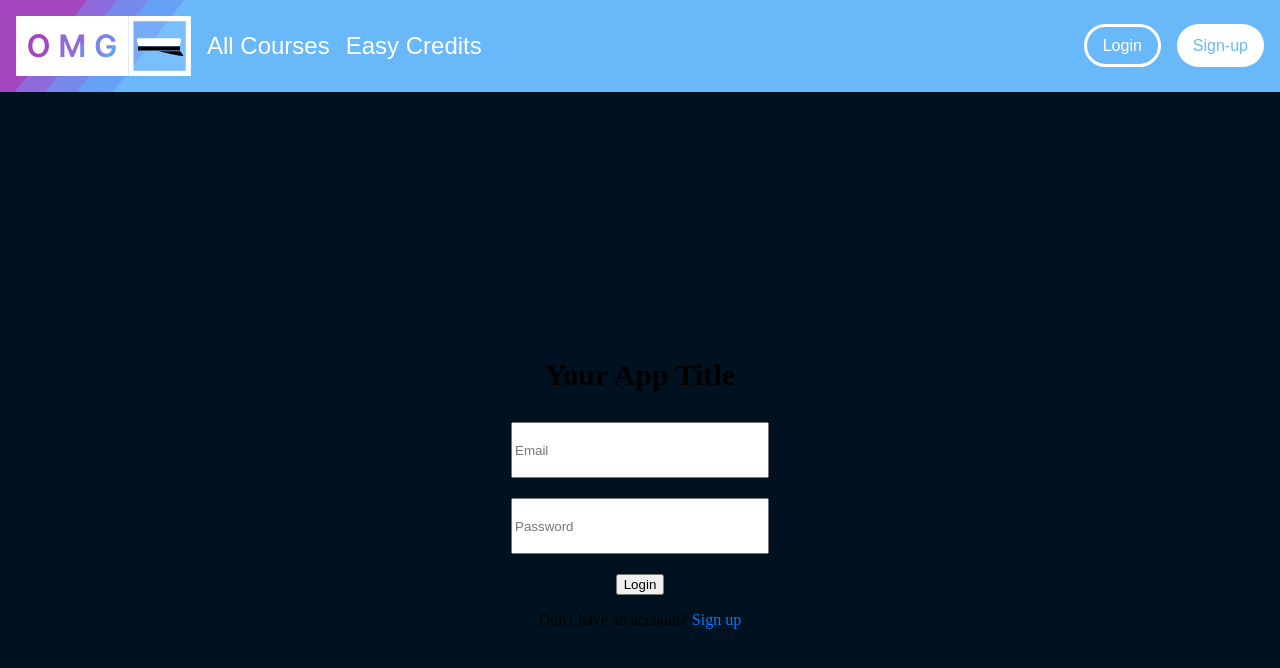
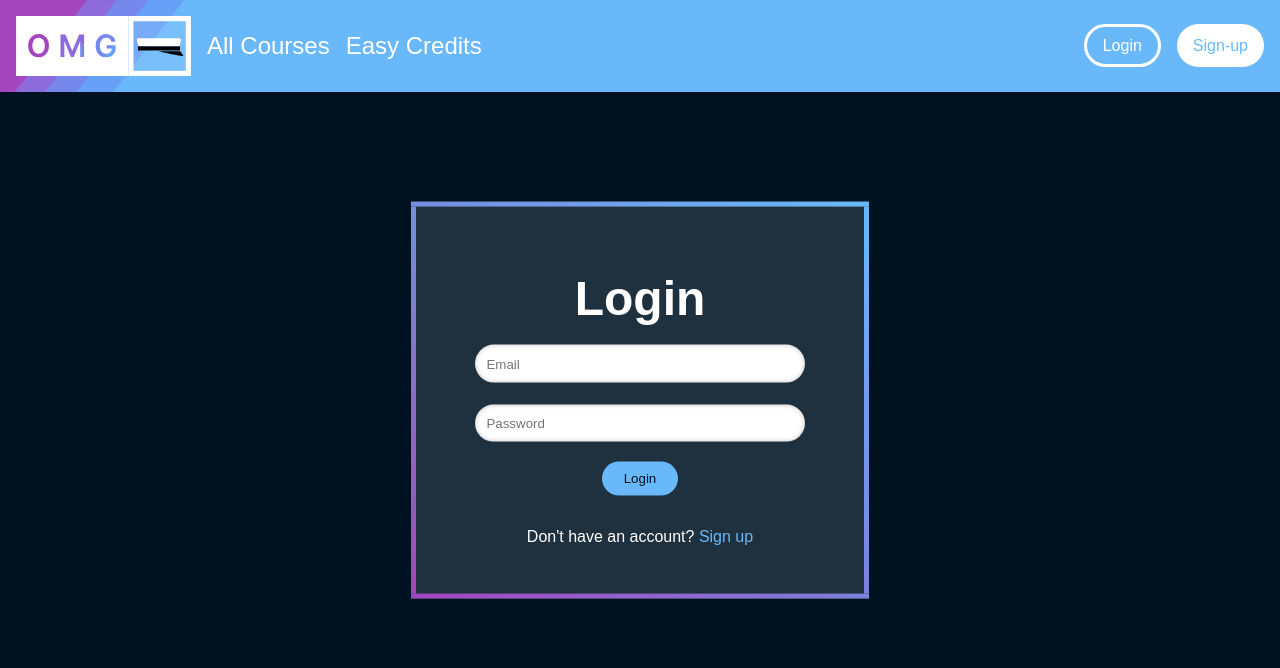
Before and after one commit to timozo/OMG, a React (Vite) app: page /login in a window 1280 px wide. Shown: the top 668 px of the page. Built offline with nearby package versions, Linux system fonts and the light colour scheme.

Commit message:
updates login and signup views

```diff
--- /dev/null
+++ b/src/MagicCard.css
@@ -0,0 +1,85 @@
+:root {
+  text-align: center;
+  --max-width: calc(100%);
+  --color-purple: #a446be;
+  --color-violet: #7788dd;
+  --color-blue: #69b8fa;
+  --color-bg: #001220;
+  --color-indigo: #67a1f7;
+}
+
+@property --rotate {
+  syntax: "<angle>";
+  initial-value: 132deg;
+  inherits: false;
+}
+
+.card {
+  display: flex;
+  flex-direction: column;
+  justify-content: center;
+  align-items: center;
+  background-color: #1f313f;
+  width: 30%;
+  padding: 2rem;
+  gap: 1rem;
+  position: absolute;
+  top: 50%;
+  transform: translate(-50%, -50%);
+  left: 50%;
+  border: 5px solid transparent;
+  border-image: linear-gradient(
+      var(--rotate),
+      var(--color-purple),
+      var(--color-violet),
+      var(--color-blue)
+    )
+    1;
+  border-image-slice: 1;
+  border-image-source: linear-gradient(
+    var(--rotate),
+    var(--color-purple),
+    var(--color-violet),
+    var(--color-blue)
+  );
+  animation: spin 5s infinite linear;
+}
+
+.card:hover {
+  color: rgb(88 199 250 / 100%);
+  transition: color 1s;
+}
+
+@keyframes spin {
+  0% {
+    --rotate: 0deg;
+  }
+  100% {
+    --rotate: 360deg;
+  }
+}
+
+.login_form {
+  border-radius: 50px;
+  box-shadow: inset 0 0 5px rgba(0, 0, 0, 0.25);
+  border: 0;
+  margin: 0.2rem;
+  padding: 0.7rem;
+  width: 80%;
+}
+
+.btn.login {
+  width: 20%;
+  border: none;
+  color: var(--color-bg);
+  background-color: var(--color-blue);
+}
+
+.login_prompt {
+  color: white;
+  font-family: sans-serif;
+}
+
+.login_prompt span {
+  color: var(--color-blue);
+}
--- a/src/views/AllCourses.jsx
+++ b/src/views/AllCourses.jsx
@@ -1 +1,21 @@
-export default function AllCourses() {}
+import { DataGrid } from "@mui/x-data-grid";
+
+export default function AllCourses() {
+  const rows = [
+    { id: 1, col1: "Hello", col2: "World", col3: 1000 },
+    { id: 2, col1: "DataGridPro", col2: "is Awesome", col3: 1212 },
+    { id: 3, col1: "MUI", col2: "is Amazing", col3: 1212 },
+  ];
+
+  const columns = [
+    { field: "col1", headerName: "Column 1", width: 150 },
+    { field: "col2", headerName: "Column 2", width: 150 },
+    { field: "col3", headerName: "Column 3", width: 150, type: "number" },
+  ];
+
+  return (
+    <div style={{ background: "white" }}>
+      <DataGrid rows={rows} columns={columns} />
+    </div>
+  );
+}
--- a/src/views/LoginPage.jsx
+++ b/src/views/LoginPage.jsx
@@ -1,9 +1,10 @@
-import { useState } from 'react';
-import { auth, signInWithEmailAndPassword } from '../services/firebase';
+import { useState } from "react";
+import { auth, signInWithEmailAndPassword } from "../services/firebase";
+import "../MagicCard.css";
 
 export default function LoginPage() {
-  const [email, setEmail] = useState('');
-  const [password, setPassword] = useState('');
+  const [email, setEmail] = useState("");
+  const [password, setPassword] = useState("");
 
   // Handle login with Firebase and error handling
   const handleLogin = () => {
@@ -11,43 +12,52 @@ export default function LoginPage() {
       .then((userCredential) => {
         // Signed in
         const user = userCredential.user;
-        console.log('User:', user);
+        console.log("User:", user);
       })
       .catch((error) => {
-        if (error.code === 'auth/user-not-found' || error.code === 'auth/wrong-password') {
-          alert('E-mail or password is incorrect');
+        if (
+          error.code === "auth/user-not-found" ||
+          error.code === "auth/wrong-password"
+        ) {
+          alert("E-mail or password is incorrect");
         } else {
-          console.error('Error message:', error.message);
+          console.error("Error message:", error.message);
         }
       });
   };
 
   // Navigate to SignupPage in the stack
   const handleSignup = () => {
-    console.log('Signup');
+    console.log("Signup");
   };
 
   return (
-    <div style={{ display: 'flex', flexDirection: 'column', alignItems: 'center', justifyContent: 'center', height: '100vh' }}>
-      <h1 style={{ fontSize: '30px', marginBottom: '30px' }}>Your App Title</h1>
+    <body>
+      <div className="card">
+        <h1 className="landing_header">Login</h1>
         <input
+          className="login_form"
           type="text"
           placeholder="Email"
           value={email}
           onChange={(e) => setEmail(e.target.value)}
-        style={{ height: '50px', width: '250px', marginBottom: '20px' }}
         />
         <input
+          className="login_form"
           type="password"
           placeholder="Password"
           value={password}
           onChange={(e) => setPassword(e.target.value)}
-        style={{ height: '50px', width: '250px', marginBottom: '20px' }}
         />
-      <button onClick={handleLogin}>Login</button>
+        <button className="btn login" onClick={handleLogin}>
+          Login
+        </button>
         <div>
-        <p>Don't have an account? <span style={{ color: '#007BFF', cursor: 'pointer' }} onClick={handleSignup}>Sign up</span></p>
+          <p className="login_prompt">
+            Don't have an account? <span onClick={handleSignup}>Sign up</span>
+          </p>
         </div>
       </div>
+    </body>
   );
 }
--- a/src/views/SignupPage.jsx
+++ b/src/views/SignupPage.jsx
@@ -1,14 +1,15 @@
-import React, { useState } from 'react';
-import { createUserWithEmailAndPassword, auth } from '../services/firebase';
-import { getFirestore, collection, doc, setDoc } from 'firebase/firestore';
-import { app } from '../services/firebase';
+import React, { useState } from "react";
+import { createUserWithEmailAndPassword, auth } from "../services/firebase";
+import { getFirestore, collection, doc, setDoc } from "firebase/firestore";
+import { app } from "../services/firebase";
+import "../MagicCard.css";
 
 const db = getFirestore(app);
 
 export default function SignupPage() {
-  const [email, setEmail] = useState('');
-  const [password, setPassword] = useState('');
-  const [confirmPassword, setConfirmPassword] = useState('');
+  const [email, setEmail] = useState("");
+  const [password, setPassword] = useState("");
+  const [confirmPassword, setConfirmPassword] = useState("");
 
   const handleSignup = () => {
     createUserWithEmailAndPassword(auth, email, password)
@@ -18,58 +19,62 @@ export default function SignupPage() {
         const userId = user.uid;
 
         // Create a document reference for the new user
-        const collectionRef = collection(db, 'users');
+        const collectionRef = collection(db, "users");
         const docRef = doc(collectionRef, userId);
 
         // Set the user UID in the document
         setDoc(docRef, { uid: userId })
           .then(() => {
-            console.log('User UID saved successfully');
+            console.log("User UID saved successfully");
           })
           .catch((error) => {
-            console.error('Error saving user UID:', error.message);
+            console.error("Error saving user UID:", error.message);
           });
       })
       .catch((error) => {
-        if (error.code === 'auth/email-already-in-use') {
-          alert('The e-mail address is already in use');
-        } else if (error.code === 'auth/invalid-email') {
-          alert('The e-mail address is not formatted correctly');
+        if (error.code === "auth/email-already-in-use") {
+          alert("The e-mail address is already in use");
+        } else if (error.code === "auth/invalid-email") {
+          alert("The e-mail address is not formatted correctly");
         } else if (password !== confirmPassword) {
           alert("Passwords don't match");
-        } else if (error.code === 'auth/weak-password') {
-          alert('The password is too weak');
+        } else if (error.code === "auth/weak-password") {
+          alert("The password is too weak");
         } else {
-          console.error('Error message:', error.message);
+          console.error("Error message:", error.message);
         }
       });
   };
 
   return (
-    <div style={{ display: 'flex', flexDirection: 'column', alignItems: 'center', justifyContent: 'center', height: '100vh' }}>
-      <h1 style={{ fontSize: '30px', marginBottom: '30px' }}>Sign Up</h1>
+    <body>
+      <div className="card">
+        <h1 className="landing_header">Sign Up</h1>
         <input
+          className="login_form"
           type="text"
           placeholder="Email"
           value={email}
           onChange={(e) => setEmail(e.target.value)}
-        style={{ height: '50px', width: '250px', marginBottom: '20px' }}
         />
         <input
+          className="login_form"
           type="password"
           placeholder="Password"
           value={password}
           onChange={(e) => setPassword(e.target.value)}
-        style={{ height: '50px', width: '250px', marginBottom: '20px' }}
         />
         <input
+          className="login_form"
           type="password"
           placeholder="Confirm Password"
           value={confirmPassword}
           onChange={(e) => setConfirmPassword(e.target.value)}
-        style={{ height: '50px', width: '250px', marginBottom: '20px' }}
         />
-      <button onClick={handleSignup}>Sign Up</button>
+        <button className="btn login" onClick={handleSignup}>
+          Sign Up
+        </button>
       </div>
+    </body>
   );
 }
```
Lines whose indentation alone changed are shown as unchanged.
